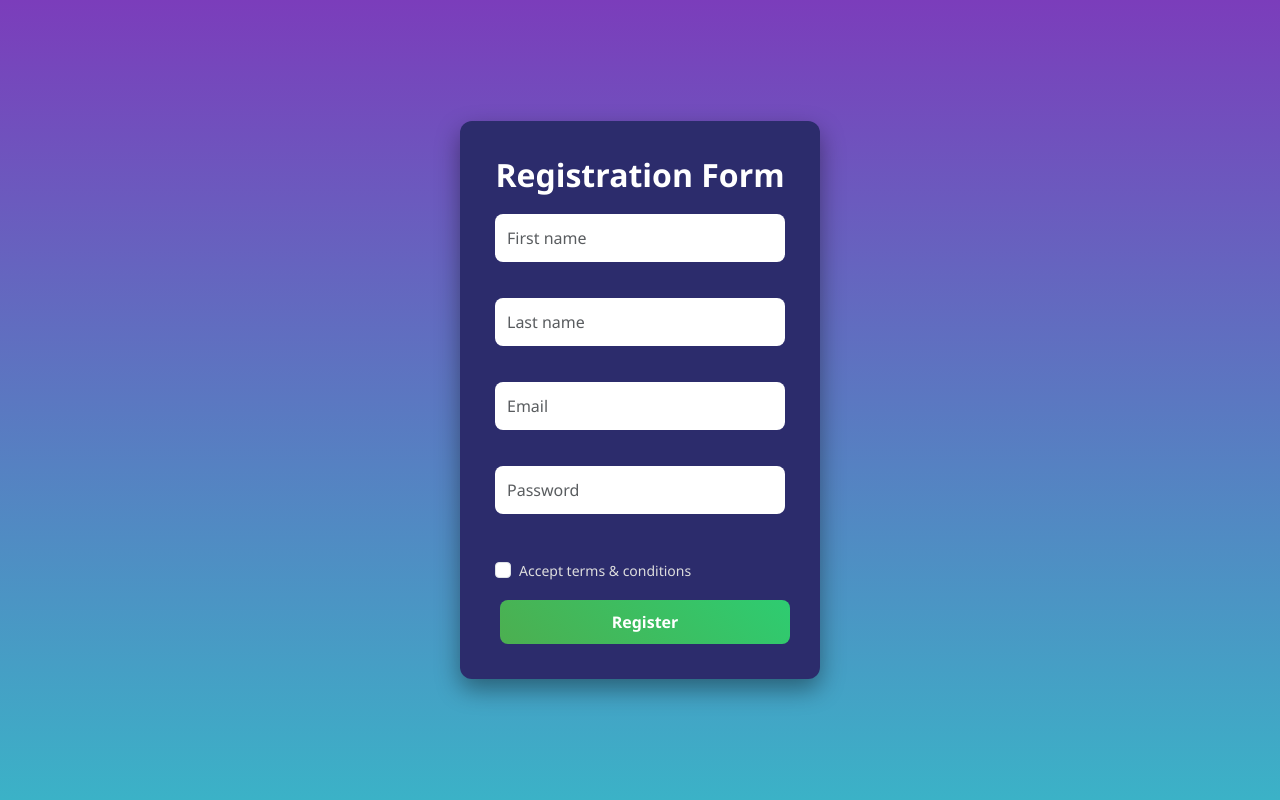
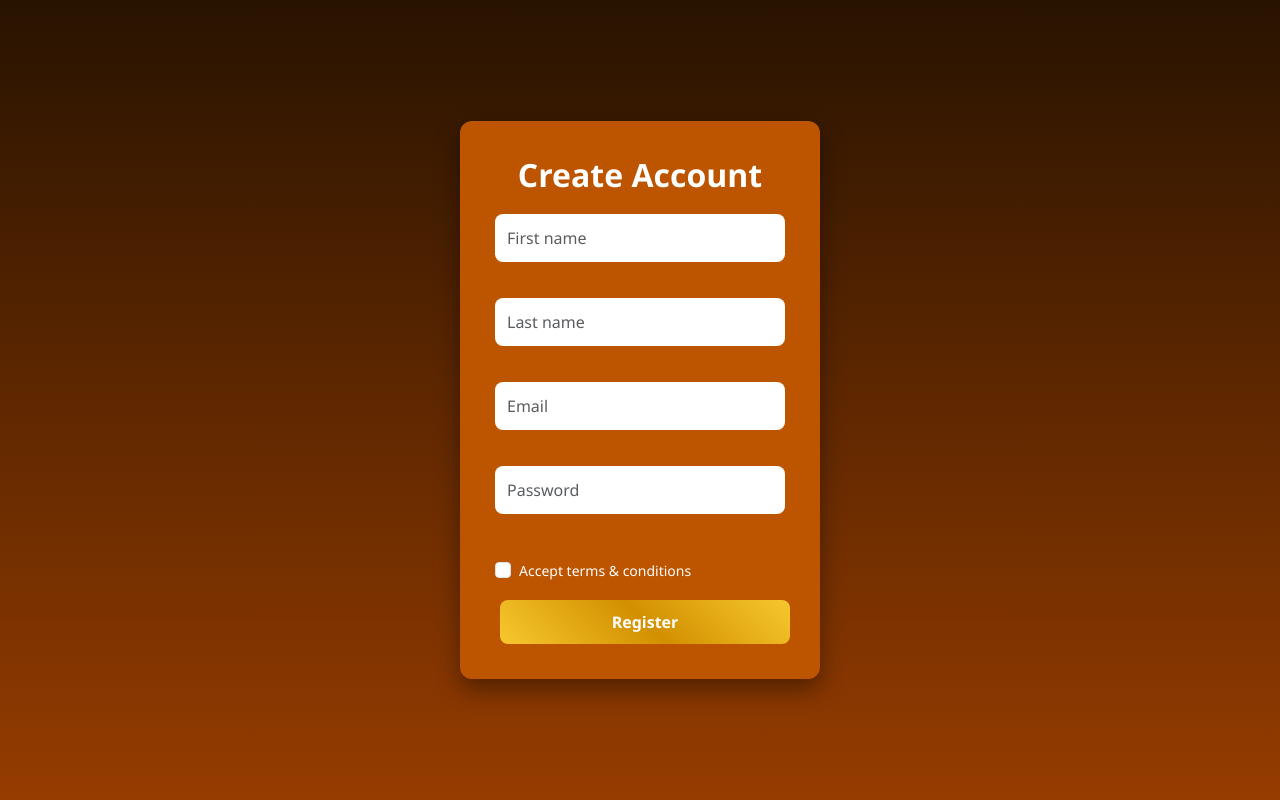
Before and after one commit to raunak-7277/college-django-project, a Django app: page /register/ in a window 1280 px wide. Run offline with Django 5.2, Linux system fonts and the light colour scheme.

Commit message:
changes in register page

```diff
--- a/templates/register.html
+++ b/templates/register.html
@@ -17,12 +17,12 @@ body {
     display: flex;
     justify-content: center;
     align-items: center;
-    background: linear-gradient(180deg, #7b3dbb, #3bb2c7);
+    background: linear-gradient(180deg, #281300, #963c00);
 }
 
 {% comment %} Form Box  {% endcomment %}
 .form-box {
-    background: #2c2c6c;
+    background: #bd5500;
     padding: 35px;
     border-radius: 12px;
     width: 360px;
@@ -54,18 +54,18 @@ body {
 
 {% comment %} Input focus effect  {% endcomment %}
 .form-control:focus {
-    box-shadow: 0 0 5px #6c63ff;
-    border: 1px solid #6c63ff;
+    box-shadow: 0 0 5px #f55828;
+    border: 1px solid #fe622e;
 }
 
 {% comment %} Checkbox text  {% endcomment %}
 .form-check-label {
-    color: #ddd;
+    color: #ffffff;
 }
 
 {% comment %} Button  {% endcomment %}
 .register-btn {
-    background: linear-gradient(45deg, #4CAF50, #2ecc71);
+    background: linear-gradient(45deg, #f7c82e , #d29000 , #f7c82e);
     color: white;
     border-radius: 8px;
     font-weight: bold;
@@ -76,20 +76,20 @@ body {
 
 {% comment %} Button hover  {% endcomment %}
 .register-btn:hover {
-    background: linear-gradient(45deg, #45a049, #27ae60);
+    background: linear-gradient(45deg, #f7c82e , #996900);
     transform: scale(1.03);
 }
 
 {% comment %} Error Text {% endcomment %}
 .error {
-    color: #ff6b6b;
+    color: #000000;
     font-size: 12px;
     margin-left: 5px;
 }
 
 {% comment %} Error Border  {% endcomment %}
 input.error-border {
-    border: 2px solid #ff6b6b;
+    border: 2px solid #000000;
 }
 
 {% comment %} Responsive (Mobile) {% endcomment %}
@@ -132,7 +132,7 @@ input.error-border {
 <div class="main-container">
     <div class="form-box">
 
-        <h2 class="form-title">Registration Form</h2>
+        <h2 class="form-title">Create Account</h2>
 
         <form id="registerForm" onsubmit="return validateForm()">
 
```
